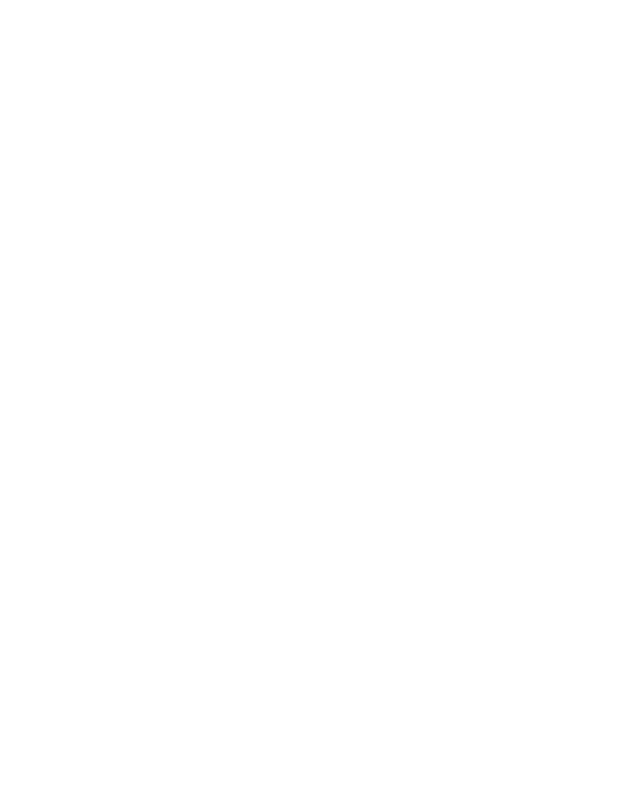
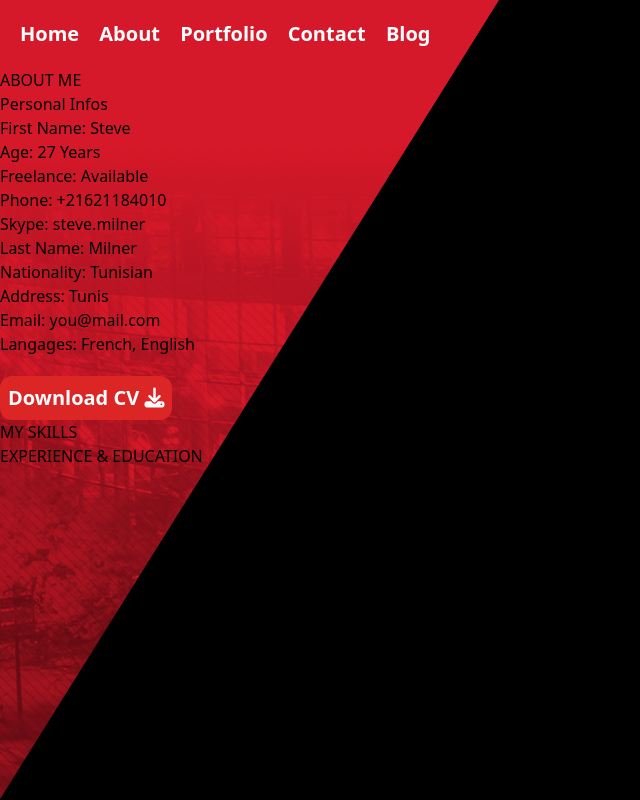
Before and after one commit to HaniaFarhana/Portfolio, a plain HTML site: page about.html in a window 1280 px wide. Shown: the whole page, without its empty margins (0-640 px from the left). Drawn offline with nearby package versions, Linux system fonts and the light colour scheme.

Commit message:
adding links

```diff
--- a/about.html
+++ b/about.html
@@ -0,0 +1,79 @@
+<!DOCTYPE html>
+<html>
+  <head>
+    <meta charset="UTF-8" />
+    <meta name="viewport" content="width=device-width, initial-scale=1.0" />
+    <title>Portfolio</title>
+    <script src="https://cdn.tailwindcss.com"></script>
+    <script
+      src="https://kit.fontawesome.com/d1b06f7bc2.js"
+      crossorigin="anonymous"
+    ></script>
+  </head>
+  <body class="bg-black">
+    <img
+      class="h-screen fixed -z-10"
+      src="./images/pngfind.com-shawn-mendes-png-714877.png"
+      alt=""
+    />
+    <div class="navbar text-white">
+      <div class="navigation p-5">
+        <a
+          class="mr-4 text-xl hover:text-slate-400 font-semibold"
+          href="./index.html"
+          >Home</a
+        >
+        <a class="mr-4 text-xl hover:text-slate-400 font-semibold" href=""
+          >About</a
+        >
+        <a class="mr-4 text-xl hover:text-slate-400 font-semibold" href=""
+          >Portfolio</a
+        >
+        <a class="mr-4 text-xl hover:text-slate-400 font-semibold" href=""
+          >Contact</a
+        >
+        <a class="mr-4 text-xl hover:text-slate-400 font-semibold" href=""
+          >Blog</a
+        >
+      </div>
+    </div>
+    <section>
+      <h1>ABOUT ME</h1>
+      <div class="content">
+        <div class="content1">
+          <div class="infos">
+            <h1>Personal Infos</h1>
+            <div class="info">
+              <span>
+                <p>First Name: Steve</p>
+                <p>Age: 27 Years</p>
+                <p>Freelance: Available</p>
+                <p>Phone: +21621184010</p>
+                <p>Skype: steve.milner</p>
+              </span>
+              <span>
+                <p>Last Name: Milner</p>
+                <p>Nationality: Tunisian</p>
+                <p>Address: Tunis</p>
+                <p>Email: you@mail.com</p>
+                <p>Langages: French, English</p>
+              </span>
+              <button
+                class="text-xl text-white bg-red-600 px-2 py-2 mt-5 font-semibold rounded-xl hover:bg-red-500"
+              >
+                Download CV <i class="fa-solid fa-download"></i>
+              </button>
+            </div>
+          </div>
+          <div class="experience"></div>
+        </div>
+        <div class="content2">
+          <h1>MY SKILLS</h1>
+        </div>
+        <div class="content3">
+          <h1>EXPERIENCE & EDUCATION</h1>
+        </div>
+      </div>
+    </section>
+  </body>
+</html>
```
Also changed, not shown: index.html (+3 -1 lines).
